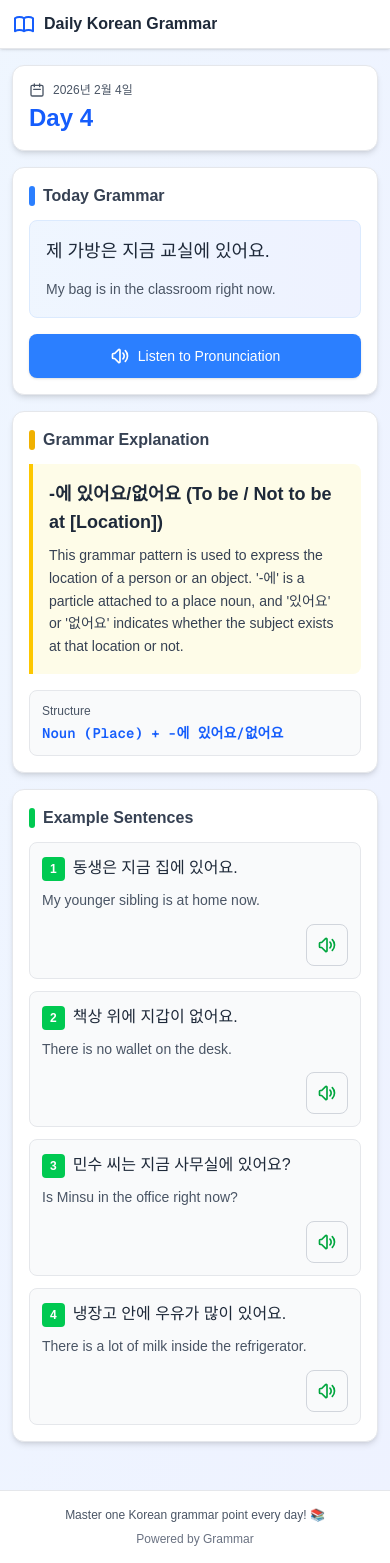
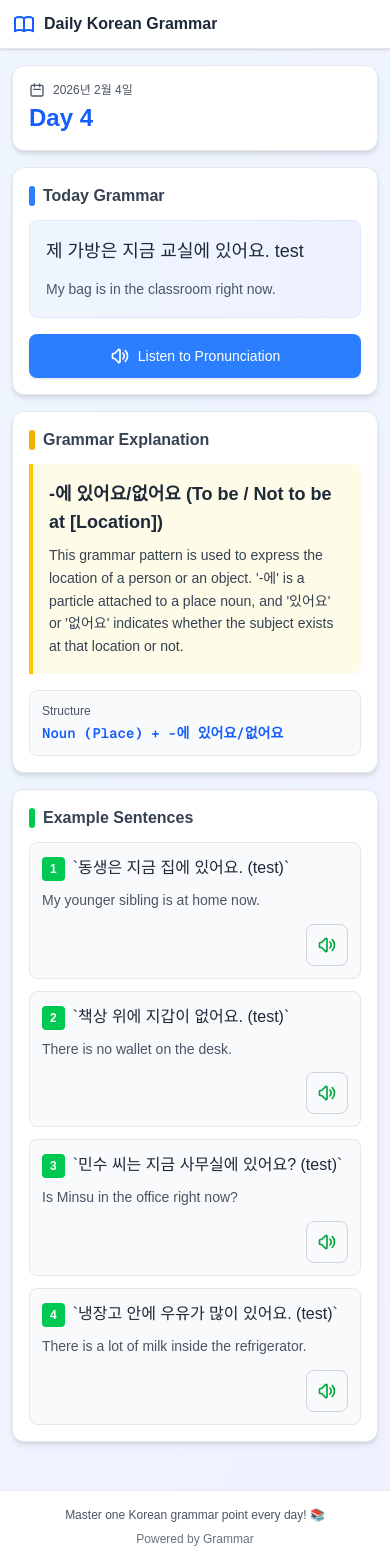
Before and after one commit to newcodingtest/oneDayOneHangeul, a Next.js app: page / in a window 390 px wide. Built offline with nearby package versions, Linux system fonts and the light colour scheme; no server answers.

Commit message:
feat: phonetic 발음 추가

```diff
--- a/components/ExampleSentences.tsx
+++ b/components/ExampleSentences.tsx
@@ -5,6 +5,7 @@ import { Volume2 } from './icons';
 interface ExampleSentence {
   id: number;
   text: string;
+  phonetic: string;
   translation: string;
 }
 
@@ -35,7 +36,7 @@ export default function ExampleSentences({ examples, playingId, onPlay }: Exampl
                     {example.id}
                   </span>
                   <p className="text-base sm:text-lg text-gray-800 font-medium leading-relaxed break-words">
-                    {example.text}
+                    `{example.text}  ({example.phonetic})`
                   </p>
                 </div>
                 <p className="text-sm sm:text-base text-gray-600 leading-relaxed break-words ml-0 sm:ml-8">
--- a/components/GrammarContentClient.tsx
+++ b/components/GrammarContentClient.tsx
@@ -30,6 +30,7 @@ export default function GrammarContentClient({ lesson }: { lesson: GrammarLesson
       <SentenceCard
         sentence={lesson.sentence}
         translation={lesson.sentenceTranslation}
+        phonetic={lesson.phonetic}
         isPlaying={isPlaying === 0}
         onPlay={() => playAudioV1(lesson.sentence, 0)}
       />
--- a/components/SentenceCard.tsx
+++ b/components/SentenceCard.tsx
@@ -5,6 +5,7 @@ import { Volume2 } from './icons';
 interface SentenceCardProps {
   sentence: string;
   translation: string;
+  phonetic: string;
   isPlaying: boolean;
   onPlay: () => void;
 }
@@ -12,6 +13,7 @@ interface SentenceCardProps {
 export default function SentenceCard({
   sentence,
   translation,
+  phonetic,
   isPlaying,
   onPlay,
 }: SentenceCardProps) {
@@ -24,7 +26,7 @@ export default function SentenceCard({
 
       <div className="bg-gradient-to-r from-blue-50 to-indigo-50 p-4 sm:p-5 lg:p-6 rounded-lg sm:rounded-xl mb-4 border border-blue-100">
         <p className="text-lg sm:text-xl lg:text-2xl text-gray-800 leading-relaxed mb-3 sm:mb-4 font-medium break-words">
-          {sentence}
+          {sentence} {phonetic}
         </p>
         <p className="text-sm sm:text-base lg:text-lg text-gray-600 leading-relaxed break-words">
           {translation}
--- a/mocks/grammar.ts
+++ b/mocks/grammar.ts
@@ -4,6 +4,7 @@ export const getSampleLesson = (years: number, month: number, day: number): Gram
  "date": `${years}년 ${month}월 ${day}일`,
     "day": day,
     "sentence": "제 가방은 지금 교실에 있어요.",
+    "phonetic" : "test",
     "sentenceTranslation": "My bag is in the classroom right now.",
     "grammarTitle": "-에 있어요/없어요 (To be / Not to be at [Location])",
     "grammarExplanation": "This grammar pattern is used to express the location of a person or an object. '-에' is a particle attached to a place noun, and '있어요' or '없어요' indicates whether the subject exists at that location or not.",
@@ -12,21 +13,25 @@ export const getSampleLesson = (years: number, month: number, day: number): Gram
       {
         "id": 1,
         "text": "동생은 지금 집에 있어요.",
+        "phonetic" : "test",
         "translation": "My younger sibling is at home now."
       },
       {
         "id": 2,
         "text": "책상 위에 지갑이 없어요.",
+        "phonetic" : "test",
         "translation": "There is no wallet on the desk."
       },
       {
         "id": 3,
         "text": "민수 씨는 지금 사무실에 있어요?",
+        "phonetic" : "test",
         "translation": "Is Minsu in the office right now?"
       },
       {
         "id": 4,
         "text": "냉장고 안에 우유가 많이 있어요.",
+        "phonetic" : "test",
         "translation": "There is a lot of milk inside the refrigerator."
       }
     ]
--- a/types/grammer.ts
+++ b/types/grammer.ts
@@ -2,6 +2,7 @@ export interface GrammarLesson {
   date: string;
   day: number;
   sentence: string;
+  phonetic: string;
   sentenceTranslation: string;
   grammarTitle: string;
   grammarExplanation: string;
@@ -12,5 +13,6 @@ export interface GrammarLesson {
 export interface ExampleSentence {
   id: number;
   text: string;
+  phonetic: string;
   translation: string;
 }
```
Also changed, not shown: 1 other file (tests, documents, lock files or other folders).
